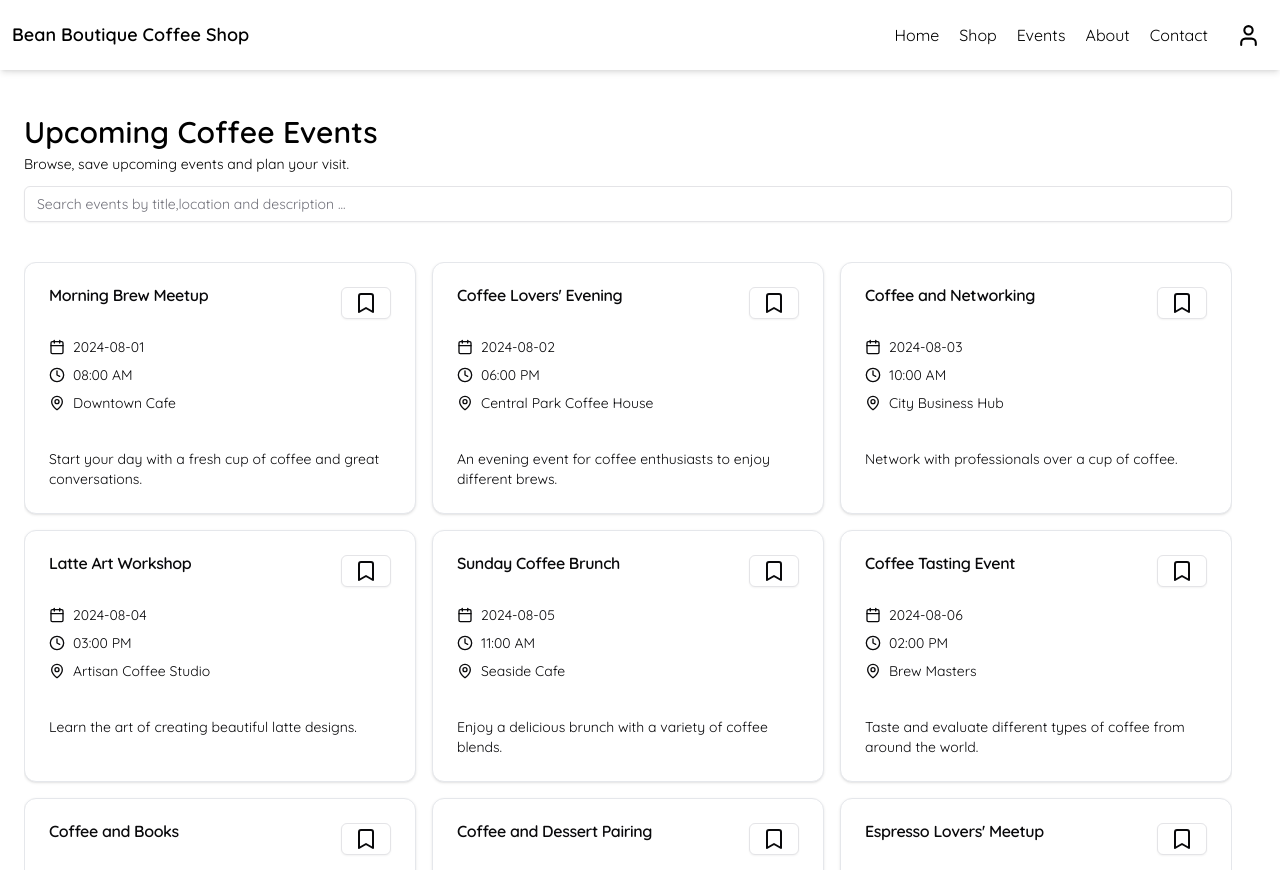
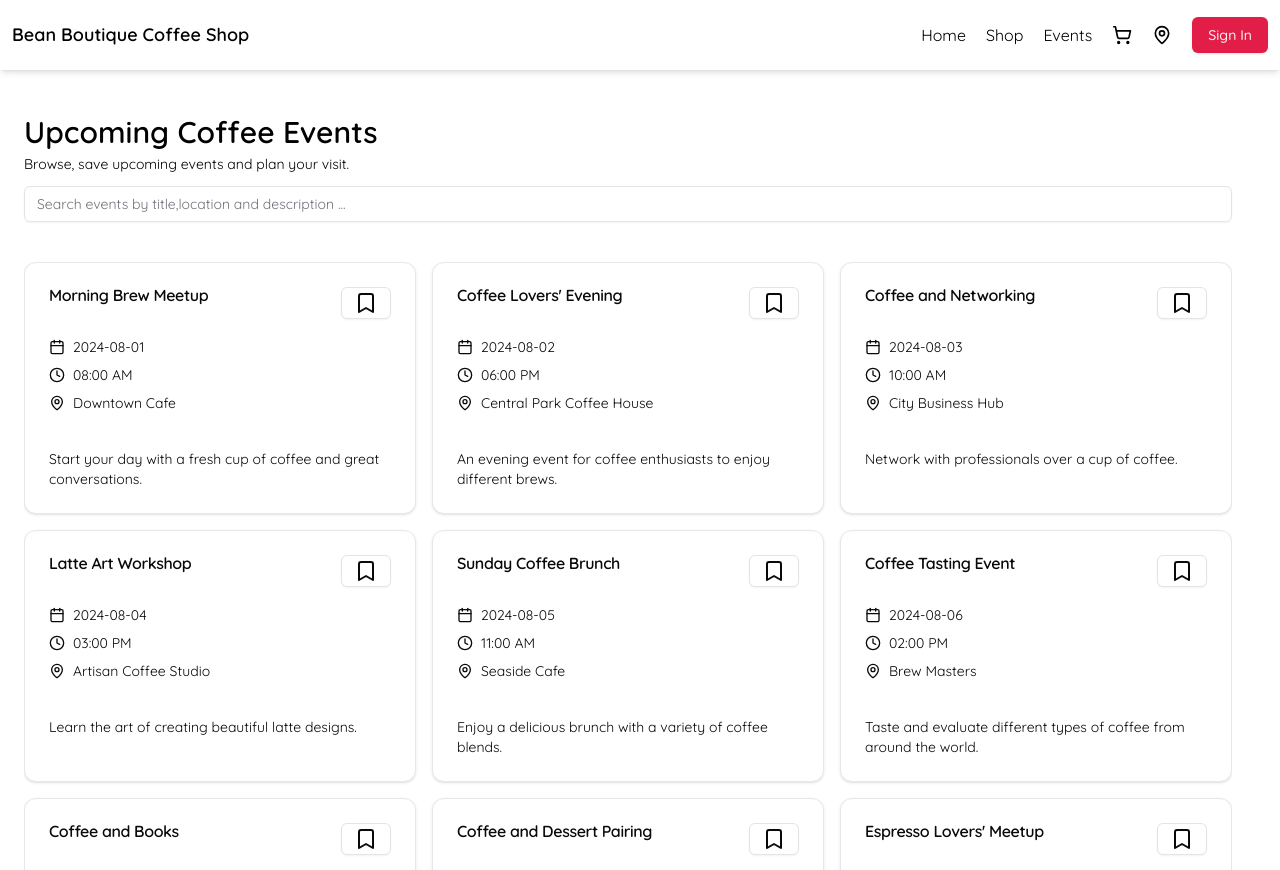
Before and after one commit to KupaMakunura/coffee-bean, a Next.js app: page /events in a window 1280 px wide. Built offline with nearby package versions, Linux system fonts and the light colour scheme.

Commit message:
Add tooltips for events and cart icons on app navbar

```diff
--- a/components/core/AppNavbar.tsx
+++ b/components/core/AppNavbar.tsx
@@ -1,9 +1,10 @@
 "use client";
-import { Menu, User, X } from "lucide-react";
+import { MapPin, Menu, ShoppingCart, X } from "lucide-react";
 import Link from "next/link";
 import { useState } from "react";
 import Headroom from "react-headroom";
-import AccountDropdown from "./AccountDropdown";
+import { Button } from "../ui/button";
+import LinkTooltip from "./LinkTooltip";
 
 const AppNavBar = () => {
   const [isOpen, setIsOpen] = useState(false);
@@ -29,19 +30,19 @@
           >
             Events
           </Link>
-          <Link
-            href="/#about"
-            className="hover:text-primary hover:font-semibold"
-          >
-            About
+          {/* links to cart */}
+          <Link href="/cart" className="flex">
+            <LinkTooltip message="Your cart items">
+              <ShoppingCart size={20} className="hover:text-primary" />
+            </LinkTooltip>
           </Link>
-          <Link
-            href="/#contact"
-            className="hover:text-primary hover:font-semibold"
-          >
-            Contact
+
+          <Link href="/cart" className="flex">
+            <LinkTooltip message="Your events">
+              <MapPin size={20} className="hover:text-primary" />
+            </LinkTooltip>
           </Link>
-          <AccountDropdown />
+          <Button>Sign In</Button>
         </div>
 
         <div className="md:hidden w-full flex items-center justify-end">
--- /dev/null
+++ b/components/core/LinkTooltip.tsx
@@ -0,0 +1,26 @@
+import {
+    Tooltip,
+    TooltipContent,
+    TooltipProvider,
+    TooltipTrigger,
+} from "@/components/ui/tooltip";
+
+interface Props {
+  children: React.ReactNode;
+  message: string;
+}
+
+const LinkTooltip = ({ children, message }: Props) => {
+  return (
+    <TooltipProvider>
+      <Tooltip>
+        <TooltipTrigger asChild>{children}</TooltipTrigger>
+        <TooltipContent>
+          <p>{message}</p>
+        </TooltipContent>
+      </Tooltip>
+    </TooltipProvider>
+  );
+};
+
+export default LinkTooltip;
--- /dev/null
+++ b/components/ui/tooltip.tsx
@@ -0,0 +1,30 @@
+"use client"
+
+import * as React from "react"
+import * as TooltipPrimitive from "@radix-ui/react-tooltip"
+
+import { cn } from "@/lib/utils"
+
+const TooltipProvider = TooltipPrimitive.Provider
+
+const Tooltip = TooltipPrimitive.Root
+
+const TooltipTrigger = TooltipPrimitive.Trigger
+
+const TooltipContent = React.forwardRef<
+  React.ElementRef<typeof TooltipPrimitive.Content>,
+  React.ComponentPropsWithoutRef<typeof TooltipPrimitive.Content>
+>(({ className, sideOffset = 4, ...props }, ref) => (
+  <TooltipPrimitive.Content
+    ref={ref}
+    sideOffset={sideOffset}
+    className={cn(
+      "z-50 overflow-hidden rounded-md bg-primary px-3 py-1.5 text-xs text-primary-foreground animate-in fade-in-0 zoom-in-95 data-[state=closed]:animate-out data-[state=closed]:fade-out-0 data-[state=closed]:zoom-out-95 data-[side=bottom]:slide-in-from-top-2 data-[side=left]:slide-in-from-right-2 data-[side=right]:slide-in-from-left-2 data-[side=top]:slide-in-from-bottom-2",
+      className
+    )}
+    {...props}
+  />
+))
+TooltipContent.displayName = TooltipPrimitive.Content.displayName
+
+export { Tooltip, TooltipTrigger, TooltipContent, TooltipProvider }
--- a/package.json
+++ b/package.json
@@ -16,6 +16,7 @@
     "@radix-ui/react-separator": "^1.1.0",
     "@radix-ui/react-slot": "^1.1.0",
     "@radix-ui/react-toast": "^1.2.1",
+    "@radix-ui/react-tooltip": "^1.1.2",
     "class-variance-authority": "^0.7.0",
     "clsx": "^2.1.1",
     "lucide-react": "^0.414.0",
```
Also changed, not shown: 1 other file (tests, documents, lock files or other folders).
